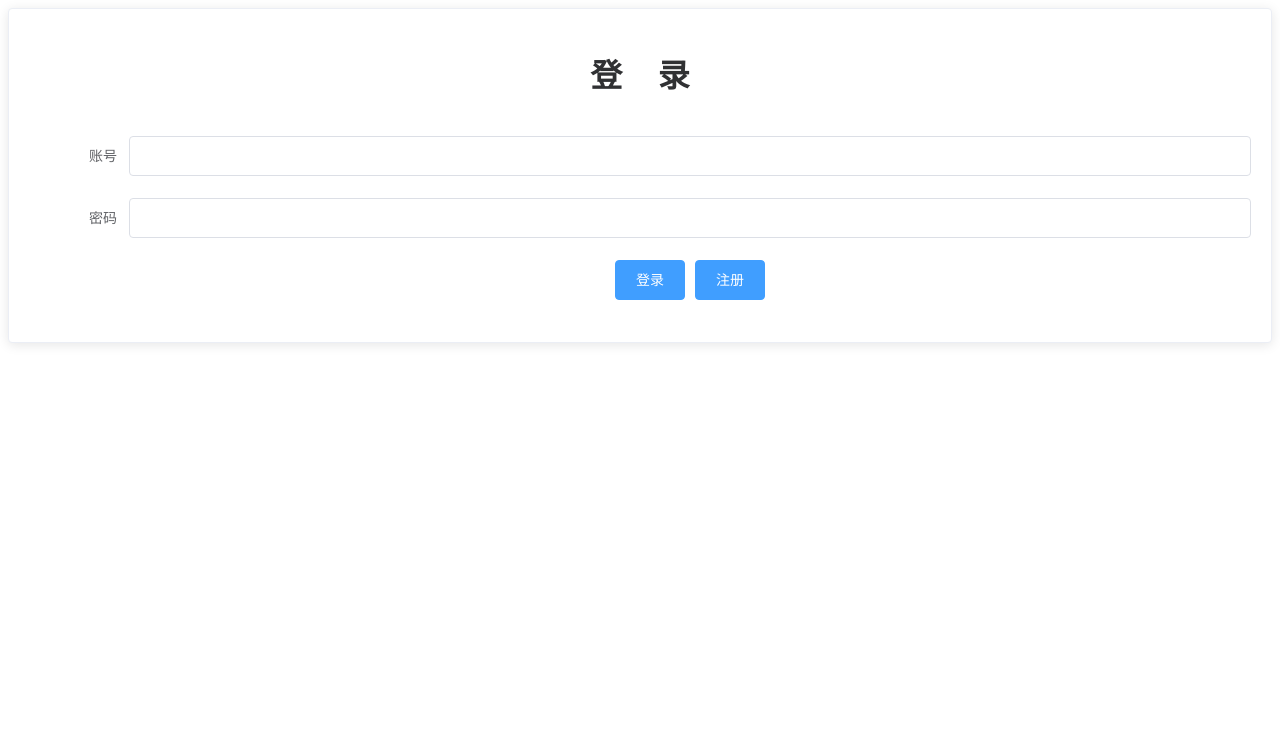
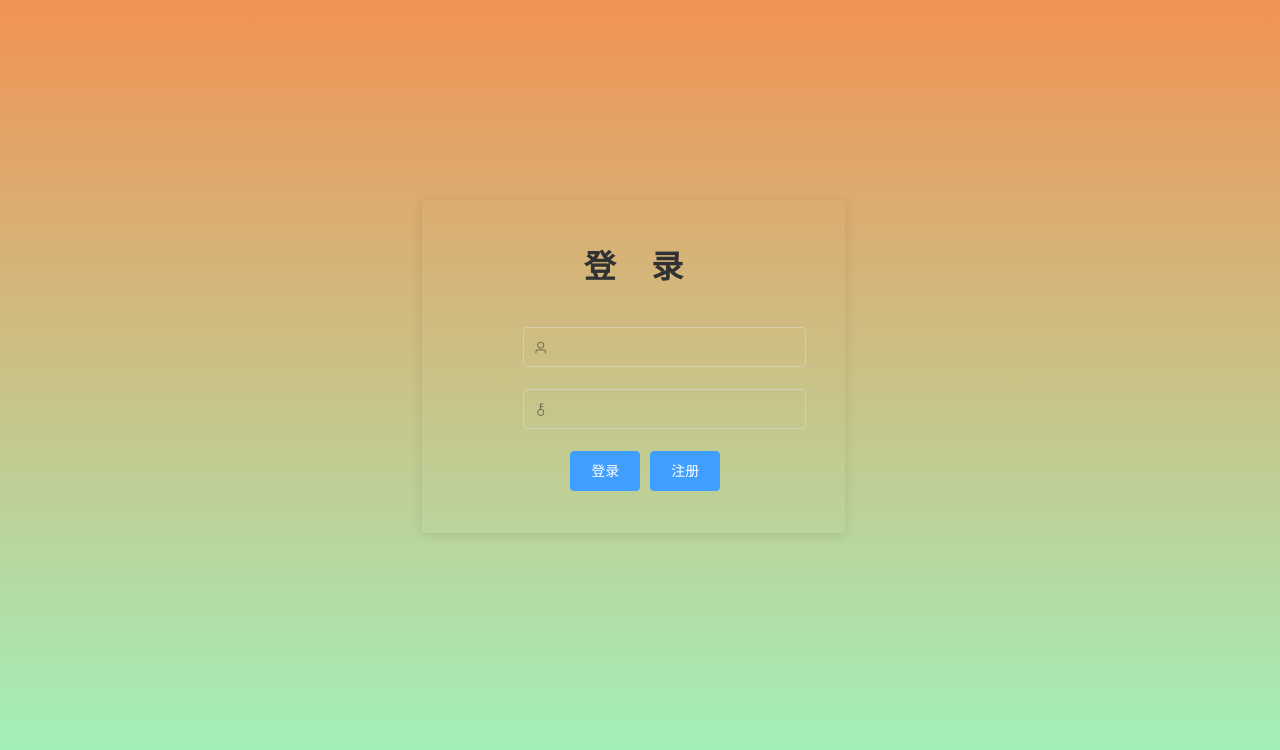
Before and after one commit to AsunaYin/ltt_front, a Vue app: page / in a window 1280 px wide. Shown: the top 750 px of the page. Built offline with nearby package versions, Linux system fonts and the light colour scheme.

Commit message:
更改login页面样式

```diff
--- /dev/null
+++ b/src/css/login.css
@@ -0,0 +1,46 @@
+.background {
+    background-image: linear-gradient(to bottom, #f19354, #9ef6c0);
+    width: 100%;
+    height: 100%;
+    position: absolute;
+    top: 0;
+    left: 0;
+    background-size: 100% 100%;
+}
+
+.box-card {
+    position: absolute;
+    left: 33%;
+    top: 25%;
+    width: 33%;
+}
+
+.el-card {
+    border: transparent !important;
+    background-color: transparent !important;
+    color: #303133;
+    transition: .3s;
+}
+
+.el-input {
+    opacity: 0.5;
+}
+
+.el-input__inner {
+    background-color: transparent !important;
+}
+
+.el-input__icon {
+    color: #000000;
+}
+
+.el-form-item {
+    position: relative;
+    right: 5%;
+
+}
+
+.el-form-item-button {
+    position: relative;
+    right: 10%;
+}
--- a/src/views/Login.vue
+++ b/src/views/Login.vue
@@ -1,20 +1,22 @@
 <template>
-    <el-card class="box-card">
+    <div class="background">
+        <el-card class="box-card" shadow="always">
             <el-form :model="loginForm" ref="loginForm" label-width="100px" class="demo-ruleForm">
                 <h1>登&nbsp;&nbsp;&nbsp;&nbsp;录</h1>
                 <br/>
-            <el-form-item label="账号" prop="account">
-                <el-input v-model="loginForm.account"></el-input>
+                <el-form-item prop="account" class="el-form-item">
+                    <el-input prefix-icon="el-icon-user" v-model="loginForm.account"></el-input>
                 </el-form-item>
-            <el-form-item label="密码" prop="password">
-                <el-input v-model="loginForm.password"></el-input>
+                <el-form-item prop="password" class="el-form-item">
+                    <el-input prefix-icon="el-icon-key" type="password" v-model="loginForm.password"></el-input>
                 </el-form-item>
-            <el-form-item>
+                <el-form-item class="el-form-item-button">
                     <el-button type="primary" @click="login()">登录</el-button>
                     <el-button type="primary" @click="toRegister">注册</el-button>
                 </el-form-item>
             </el-form>
         </el-card>
+    </div>
 </template>
 
 <script>
@@ -36,12 +38,12 @@ export default {
         },
         login() {
             const _this = this;
-            if (this.loginForm.account == '') {
+            if (this.loginForm.account === '') {
                 this.$message.error('账号不能为空！');
             } else {
                 this.$axios.post("http://localhost:8081/login", this.loginForm).then(function (response) {
                     console.log(response);
-                    if (response.data == "OK") {
+                    if (response.data === "OK") {
                         _this.$router.push("/index");
                     } else {
                         _this.$message.error('账号或密码错误！');
@@ -54,7 +56,5 @@ export default {
 </script>
 
 <style>
-.box-card {
-
-}
+@import "/src/css/login.css";
 </style>
```
Also changed, not shown: 2 other files (tests, documents, lock files or other folders). Lines whose indentation alone changed are shown as unchanged.
